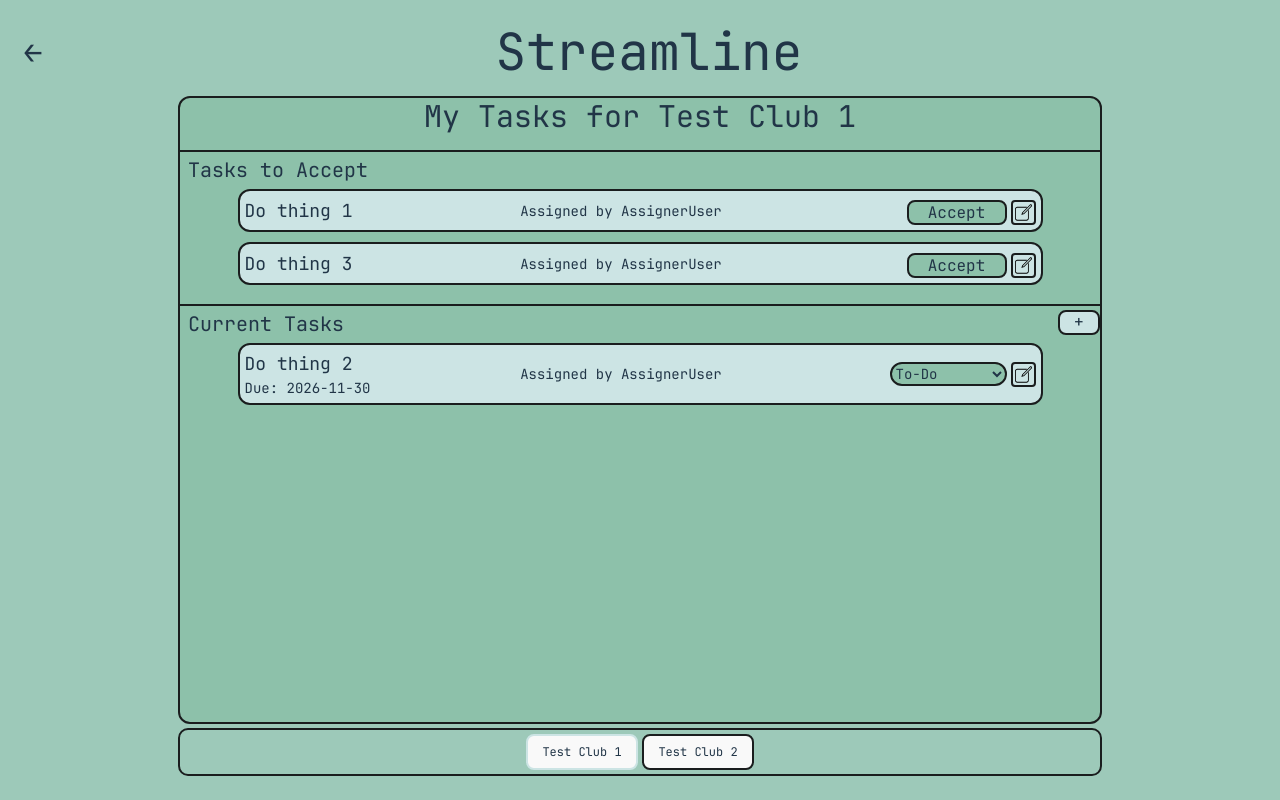
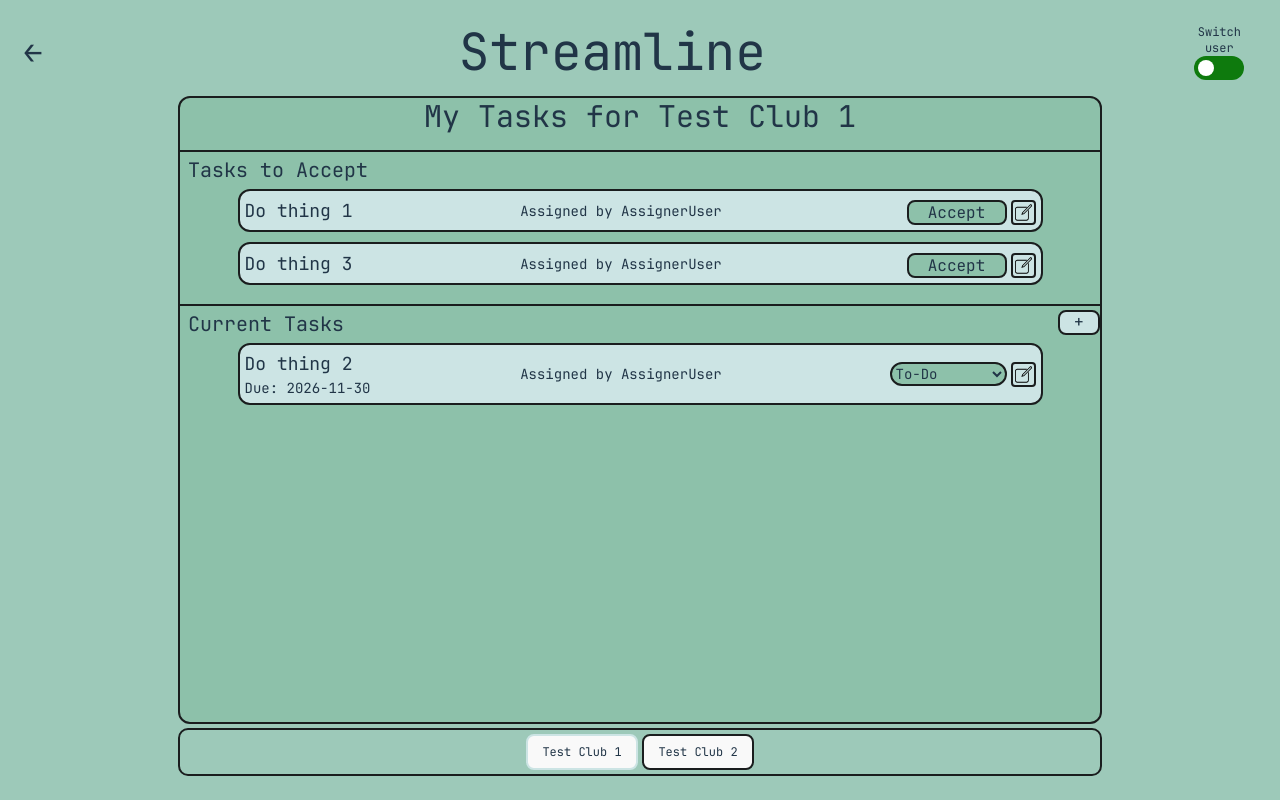
Before and after one commit to NicholasMacasaet/Capstone-Club-Task-Management-App, a React app in the folder Task_Manager_Frontend/: page /club/home/1 in a window 1280 px wide. Built offline with nearby package versions, Linux system fonts and the light colour scheme; the HTML template or start-up script is replaced by a standard one.

Commit message:
Simulated task assignments and sorting tasks
- added a small slider and did work to simulate users assigning each other tasks and added a "DEMO" prefix to any demo functions

```diff
--- a/Task_Manager_Frontend/src/App.css
+++ b/Task_Manager_Frontend/src/App.css
@@ -260,6 +260,67 @@ input[type="file"] {
   border: 2px solid var(--desaturated_blue)!important;
 }
 
+
+.switch {
+  position: relative;
+  display: inline-block;
+  width: 50px;
+  height: 24px;
+}
+
+.switch input {
+  opacity: 0;
+  width: 0;
+  height: 0;
+}
+
+.slider {
+  position: absolute;
+  cursor: pointer;
+  top: 0;
+  left: 0;
+  right: 0;
+  bottom: 0;
+  background-color: #0e7a0d;
+  -webkit-transition: .4s;
+  transition: .4s;
+}
+
+.slider:before {
+  position: absolute;
+  content: "";
+  height: 16px;
+  width: 16px;
+  left: 4px;
+  bottom: 4px;
+  background-color: white;
+  -webkit-transition: .4s;
+  transition: .4s;
+}
+
+input:checked + .slider {
+  background-color: #006FCD!important;
+}
+
+input:focus + .slider {
+  box-shadow: 0 0 1px #2196F3!important;
+}
+
+input:checked + .slider:before {
+  -webkit-transform: translateX(26px);
+  -ms-transform: translateX(26px);
+  transform: translateX(26px);
+}
+
+/* Rounded sliders */
+.slider.round {
+  border-radius: 34px;
+}
+
+.slider.round:before {
+  border-radius: 50%;
+}
+
 /* .logo {
   height: 6em;
   padding: 1.5em;
--- a/Task_Manager_Frontend/src/assets/test_data.tsx
+++ b/Task_Manager_Frontend/src/assets/test_data.tsx
@@ -42,7 +42,7 @@ export const testTasks2: Task[] = [
     {
         task_id:5,
         club_id:2,
-        due_date: "1999-12-31",
+        due_date: "1999-12-10",
         task_name: "Do thing 5",
         attachments: null,
         description:"This is a test description for task 5"
@@ -50,7 +50,7 @@ export const testTasks2: Task[] = [
     {
         task_id:6,
         club_id:2,
-        due_date: "1999-12-31",
+        due_date: "1999-12-15",
         task_name: "Do thing 6",
         attachments: null,
         description:"This is a test description for task 6"
--- /dev/null
+++ b/Task_Manager_Frontend/src/misc_utils/chrono_sort_tasks.tsx
@@ -0,0 +1,11 @@
+import type { Task } from "../contexts/UserContext"
+
+export const chronoSortTasks = (tasks: Task[]): Task[] => {
+    const sortedTasks = tasks.sort((a, b) => {
+        const dateA = new Date(a.due_date)
+        const dateB = new Date(b.due_date)
+
+        return dateA.getTime() - dateB.getTime()
+    })
+    return sortedTasks
+}
--- a/Task_Manager_Frontend/src/pages/tasks/task_dashboard.tsx
+++ b/Task_Manager_Frontend/src/pages/tasks/task_dashboard.tsx
@@ -6,7 +6,9 @@ import { useUserContext } from "../../contexts/UserContext"
 import { retrieveAssigners } from "../../misc_utils/retrieve_assigner"
 import { FooterNav } from "../../components/footer_nav"
 import editIcon from "../../assets/edit-button-svgrepo-com.svg"
-import { retrieveAndParseCurrUser, retrieveAndParseTestClubs, retrieveAndParseTestTaskAssignments, retrieveAndParseTestTasks, setTestTaskAssignments } from "../../demo_utils/getters_and_setters"
+import { retrieveAndParseCurrUser, retrieveAndParseTestClubs, retrieveAndParseTestTaskAssignments, retrieveAndParseTestTasks, setCurrUserLocalStorage, setTestTaskAssignments } from "../../demo_utils/getters_and_setters"
+import { testUsers } from "../../assets/test_data"
+import { chronoSortTasks } from "../../misc_utils/chrono_sort_tasks"
 
 export const TaskDashboard = () => {
 
@@ -14,7 +16,7 @@ export const TaskDashboard = () => {
 
     const {id} = useParams()
 
-    const {isLoaded, testDataLoaded, consoleLogDebug} = useUserContext()
+    const {isLoaded, testDataLoaded} = useUserContext()
 
     const [currUser, setCurrUser] = useState<user>()
 
@@ -45,6 +47,7 @@ export const TaskDashboard = () => {
                     filteredTasksList.push(task)
                 }
             })
+            filteredTasksList = chronoSortTasks(filteredTasksList)
             setFilteredTasksToView(filteredTasksList)
         }
     },[isLoaded, id, loadedTasks])
@@ -52,12 +55,12 @@ export const TaskDashboard = () => {
     /**
      * A function for simulating calling/retrieving information from the database by retrieving the test data I've made from localStorage
      */
-    const loadFromCache = () => {
+    const DEMOloadFromCache = () => {
 
         const task_data: Task[] = retrieveAndParseTestTasks()
         const club_data: Club[] = retrieveAndParseTestClubs()
         const task_assignment_data: TaskAssignment[] = retrieveAndParseTestTaskAssignments()
-        const curr_user: user | null= retrieveAndParseCurrUser()
+        const curr_user: user | null = retrieveAndParseCurrUser()
 
         if (task_data.length > 0){
             setLoadedTasks(task_data)
@@ -80,11 +83,11 @@ export const TaskDashboard = () => {
 
         //DEMO: This will be replaced with a function that will actually call the db
         //replace this later with your own function for loading information from your database
-        loadFromCache()
+        DEMOloadFromCache()
 
     }, [testDataLoaded])
 
-    const demoAcceptTask = (task_id: number) => {
+    const DEMOAcceptTask = (task_id: number) => {
         //replace with actual api call to update the task assignment to accepted in the database
 
         console.log("previous task assignments: ", JSON.stringify(loadedTaskAssignments, null, 2))
@@ -101,7 +104,7 @@ export const TaskDashboard = () => {
         setTestTaskAssignments(updatedTaskAssignments)
     }
 
-    const demoUpdateTaskStatus = (task_id: number, new_status: string) => {
+    const DEMOUpdateTaskStatus = (task_id: number, new_status: string) => {
         //replace with actual api call to update the task assignment status in the database
 
         let updatedTaskAssignments: TaskAssignment[] = []
@@ -116,7 +119,7 @@ export const TaskDashboard = () => {
         setTestTaskAssignments(updatedTaskAssignments)
     }
 
-    const demoRetrieveTaskStatus = (task_id: number): string => {
+    const DEMORetrieveTaskStatus = (task_id: number): string => {
         let status: string = "To-Do"
         loadedTaskAssignments.map(assignment => {
             if (assignment.task_id === task_id && assignment.assignee === currUser?.user_id){
@@ -126,10 +129,27 @@ export const TaskDashboard = () => {
         return status
     }
 
+
+    const DEMOSwitchTestUsers = () => {
+        //replace with actual functionality to switch the logged in user in your application
+        let new_user: user|undefined = undefined
+
+        if (currUser?.user_id === 1){
+            new_user= testUsers[1]
+        }
+        else if (currUser?.user_id === 2){
+            new_user = testUsers[0]
+        }
+
+        if (new_user){
+            setCurrUser(new_user)
+            setCurrUserLocalStorage(new_user)
+        }
+    }
+
     //test data for testing rendering, replace this with actual data later
     //note to self, user_id=1 is our current user
     //NOTE: REPLACE THIS LATER!!111!!1!1!1
-    const curr_user_id:number = 1
 
     /**
      * retrieve tasks based on accepted status, filters tasks to display to the user if it is assigned to them
@@ -142,7 +162,7 @@ export const TaskDashboard = () => {
             loadedTaskAssignments.map(assignment => {
                 //found assignment, check if it belongs to curr user
                 if (assignment.task_id === task.task_id ){
-                    if (assignment.assignee === curr_user_id){
+                    if (assignment.assignee === currUser?.user_id){
                         // console.log(`assignment.assignee: ${assignment.assignee}, curr_user_id: ${curr_user_id}`)
                         flag = accepted ? assignment.accepted: !assignment.accepted
                     }
@@ -180,13 +200,25 @@ export const TaskDashboard = () => {
     return(<>
         <div className="w-full h-full flex flex-col justify-start items-center">
             <div className="w-full flex">
-                <Link to="/orgs/landing" className="text-3xl justify-self-start self-start sm:self-center">
+                <Link to="/orgs/landing" className="text-3xl justify-self-start self-start sm:self-center mr-auto">
                         <p>←</p>
                 </Link>
 
                 <h1 className="landing_page_header w-full hidden sm:block justify-self-center">
                     Streamline
                 </h1>
+
+                <div className="h-1/3 w-fit flex flex-col switch_container ml-auto">
+                    <p className="text-xs text-center">
+                        Switch user
+                    </p>
+                    <label className="switch self-center">
+                        <input type="checkbox" onChange={DEMOSwitchTestUsers}>
+                        </input>
+                        <span className="slider round">
+                        </span>
+                    </label>
+                </div>
             </div>
 
             <p className="landing_page_header w-full text-4xl sm:hidden">
@@ -204,7 +236,7 @@ export const TaskDashboard = () => {
                             <p className="text-sm sm:text-lg w-full sm:w-1/3 text-left font-bold">{task.task_name}</p>
                             <p className="sm:ml-3 text-xs sm:text-sm w-full sm:w-1/3 text-left">Assigned by {retrieveAssigners(task.task_id)}</p>
                             <div className="sm:ml-auto w-fit flex">
-                                <button className="task_accept_small sm:task_accept_button text-center flex items-center justify-center rounded-xl mt-1 mr-1" onClick={()=>demoAcceptTask(task.task_id)}>Accept</button>
+                                <button className="task_accept_small sm:task_accept_button text-center flex items-center justify-center rounded-xl mt-1 mr-1" onClick={()=>DEMOAcceptTask(task.task_id)}>Accept</button>
 
                                 <img src={editIcon} className="task_view p-0.5 rounded text-center flex items-center justify-center rounded mt-1" onClick={()=>goToTaskEdit(task.task_id)}/>
 
@@ -232,7 +264,7 @@ export const TaskDashboard = () => {
                                 <p className="ml-3 text-xs sm:text-sm w-full sm:w-1/3 text-left">Assigned by {retrieveAssigners(task.task_id)}</p>
 
                                 <div className="sm:ml-auto flex w-fit items-center">
-                                    <select className="task_accept_select rounded-xl text-sm mr-1" onChange={(e)=>demoUpdateTaskStatus(task.task_id,e.target.value)} value={demoRetrieveTaskStatus(task.task_id)}>
+                                    <select className="task_accept_select rounded-xl text-sm mr-1" onChange={(e)=>DEMOUpdateTaskStatus(task.task_id,e.target.value)} value={DEMORetrieveTaskStatus(task.task_id)}>
                                     <option value="To-Do">To-Do</option>
                                     <option value="In Progress">In Progress</option>
                                     <option value="Completed">Completed</option>
--- a/Task_Manager_Frontend/src/pages/tasks/task_editing.tsx
+++ b/Task_Manager_Frontend/src/pages/tasks/task_editing.tsx
@@ -33,7 +33,7 @@ export const TaskEditing = () => {
     //     }
     // }
 
-    const demoRetrieveTaskInfo = (id:string) => {
+    const DEMORetrieveTaskInfo = (id:string) => {
         const tasks: Task[] = retrieveAndParseTestTasks()
         tasks.map(task=>{
             if (id && task.task_id === parseInt(id,10)){
@@ -49,7 +49,7 @@ export const TaskEditing = () => {
         }
 
         if (id){
-            demoRetrieveTaskInfo(id)
+            DEMORetrieveTaskInfo(id)
         }
     },[isLoaded])
 
@@ -117,7 +117,7 @@ export const TaskEditing = () => {
         }
     }
 
-    const demoUpdateTaskWhenLiterallyAnythingHappens = () => {
+    const DEMOUpdateTask = () => {
         if (currTask){
             const updatedTask: Task = {
                 ...currTask,
@@ -141,7 +141,7 @@ export const TaskEditing = () => {
     }
 
     useEffect(()=>{
-        demoUpdateTaskWhenLiterallyAnythingHappens()
+        DEMOUpdateTask()
     },[taskName, taskDate, description, attachments])
 
     return(<>
```
Also changed, not shown: Task_Manager_Frontend/src/components/footer_nav.tsx (+20 -9 lines), Task_Manager_Frontend/src/pages/tasks/task_creation.tsx (+6 -69 lines).
